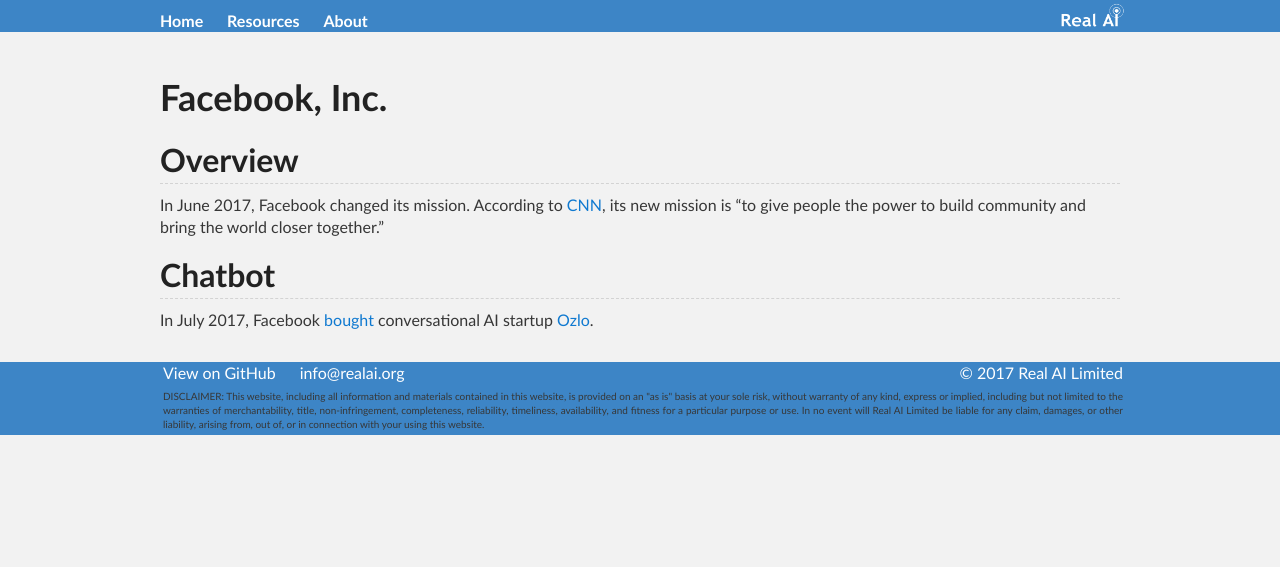
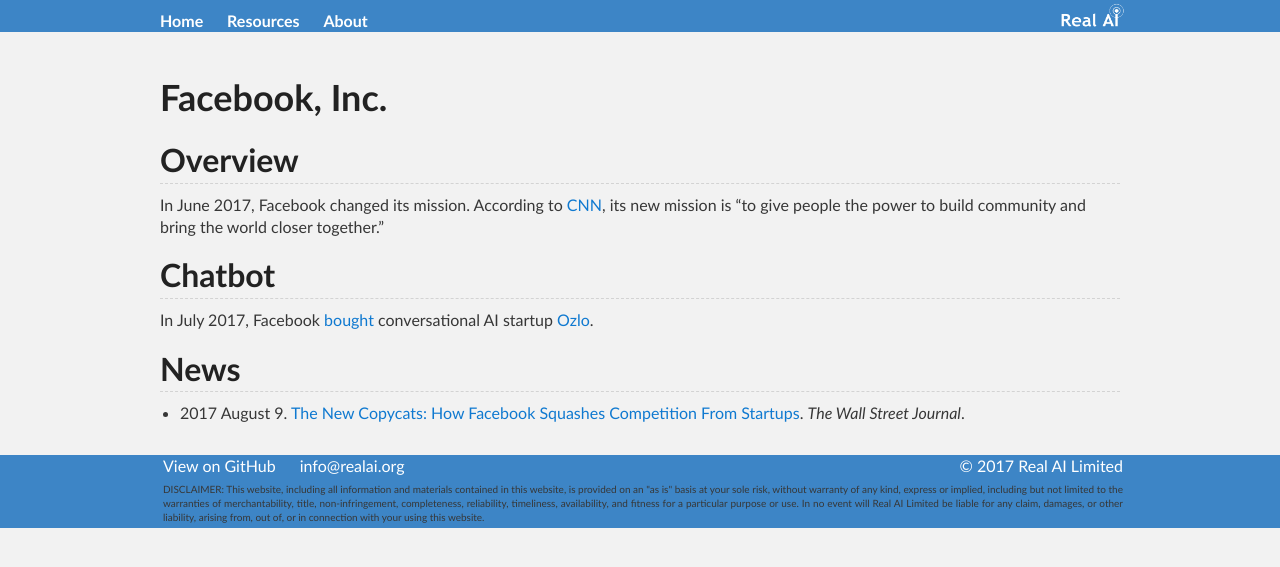
Before and after one commit to Tonywuhk/realai.org, a Jekyll site: the page built from industry/facebook.md, in a window 1280 px wide. Shown: the top 567 px of the page. Built offline with Jekyll 4.4.1, drawn with Linux system fonts in a browser that asks for light colours; our own code applies the rules of GitHub Pages for plain Markdown files; the repository's description, which GitHub fills in, is left out.

Commit message:
Update files

```diff
--- a/industry/facebook.md
+++ b/industry/facebook.md
@@ -11,3 +11,7 @@
 ## Chatbot
 
 In July 2017, Facebook [bought](https://techcrunch.com/2017/07/31/facebook-buys-ozlo-to-boost-its-conversational-ai-efforts/) conversational AI startup [Ozlo](https://ozlo.com/).
+
+## News
+
+* 2017 August 9. [The New Copycats: How Facebook Squashes Competition From Startups](https://www.wsj.com/articles/the-new-copycats-how-facebook-squashes-competition-from-startups-1502293444). *The Wall Street Journal*.
```
Also changed, not shown: course/ubuntu.md (+1 -0 lines), industry/amazon.md (+4 -0 lines), resources/demos.md (+1 -0 lines).
